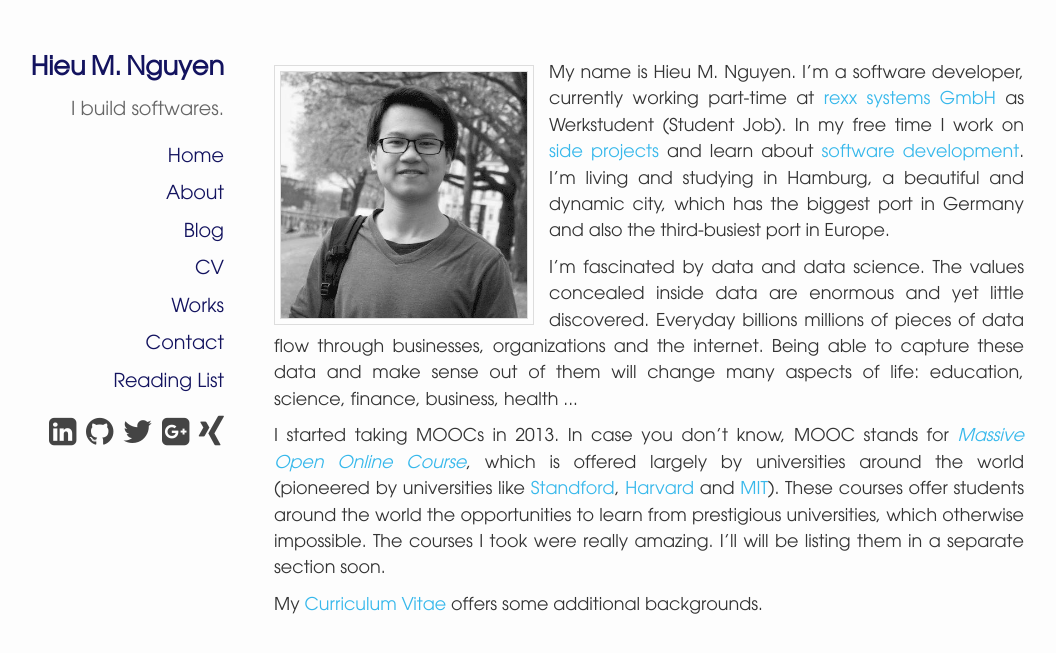
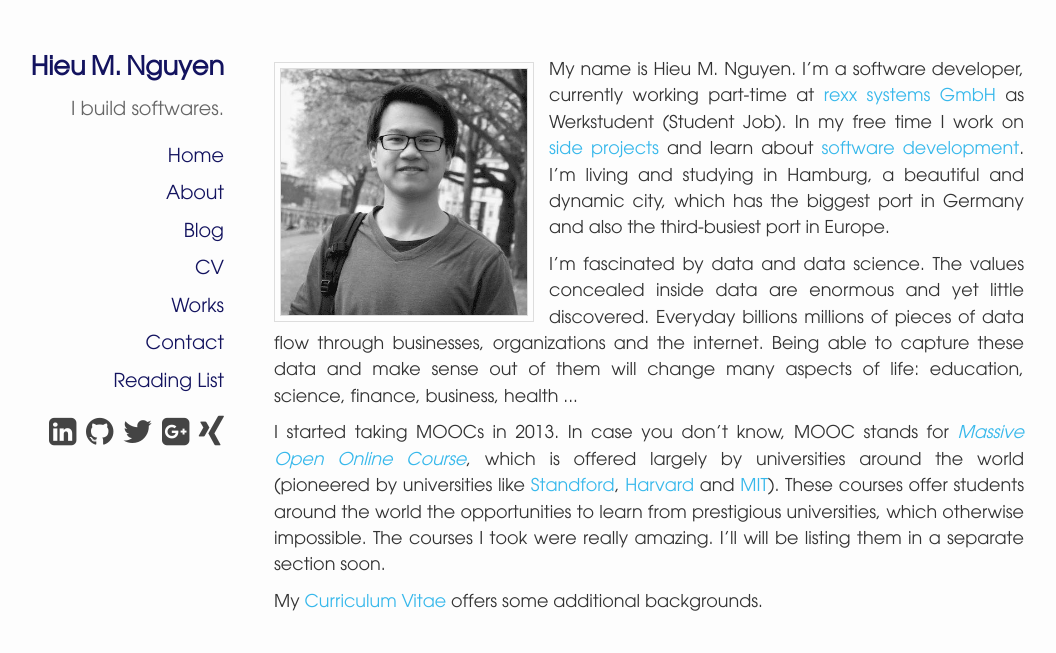
Before and after one commit to ngnmhieu/ngnmhieu.github.io, a Jekyll site: the page built from about.html, in a window 1280 px wide. Shown: the top 653 px of the page, without its empty margins (6-1062 px from the left). Built offline with Jekyll 4.4.1, drawn with Linux system fonts in a browser that asks for light colours; nearby versions of some CDN libraries; Markdown is read by kramdown in place of the engine named in the settings.

```diff
--- a/about.html
+++ b/about.html
@@ -2,7 +2,8 @@
 layout: default
 title: About Hieu
 ---
-<section id="about" class="">
+<div class="main-wrapper">
+  <section id="about">
     <div id="profile-pic-container" class="pull-left">
       <div id="profile-pic"></div>
       <img src="/images/profile-color.jpg" width=0 height=0 alt="preload image" />
@@ -13,3 +14,4 @@
     <p>My <a href="./cv.html">Curriculum Vitae</a> offers some additional backgrounds.</p>
   </section>
   <div class="clear"></div>
+</div>
--- a/css/main.css
+++ b/css/main.css
@@ -308,7 +308,6 @@
 
 #about {
   margin-right: 10px;
-  margin-top: 10px;
   max-width: 750px;
 }
 
```
Also changed, not shown: 6 other files. Lines whose indentation alone changed are shown as unchanged.
